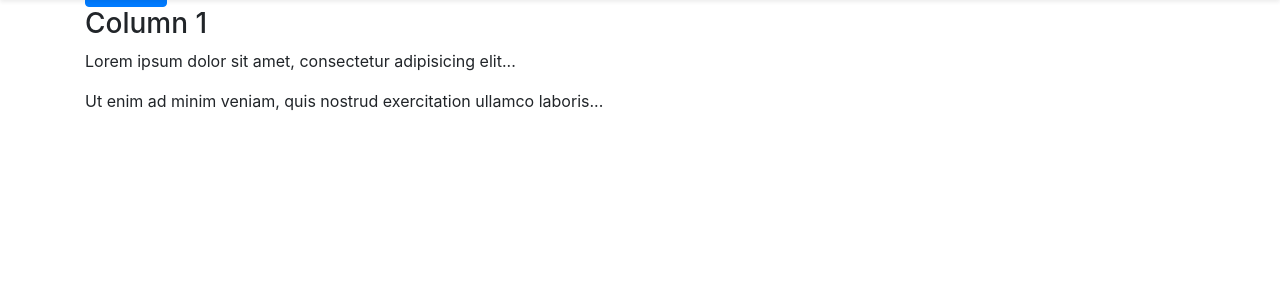
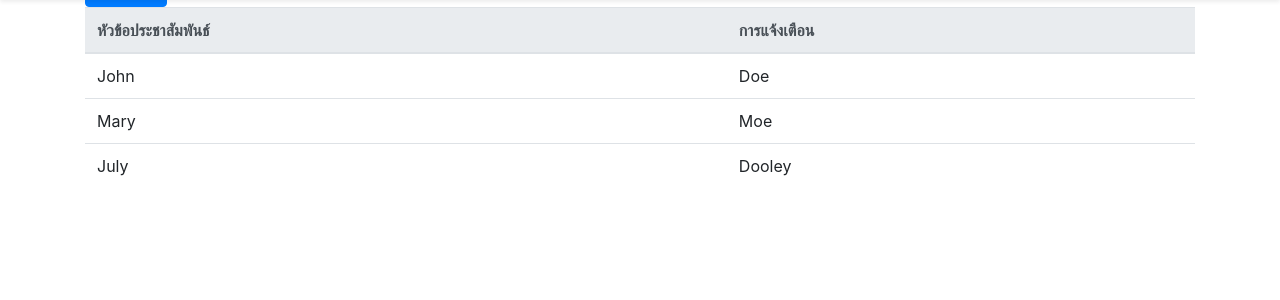
Before and after one commit to tueseed/go-ptr, a PHP site: page / in a window 1280 px wide. Shown: the part 101-401 px from the top of the page. Run offline with PHP 8.4, Linux system fonts and the light colour scheme; grey boxes are pictures that could not be loaded.

Commit message:
Update index.php

```diff
--- a/index.php
+++ b/index.php
@@ -30,11 +30,32 @@
 			<div class="container">
 				<div class="row">
 					<div class="col-lg-12">
-						<h3>Column 1</h3>
-						<p>Lorem ipsum dolor sit amet, consectetur adipisicing elit...</p>
-						<p>Ut enim ad minim veniam, quis nostrud exercitation ullamco laboris...</p>
+						<table class="table">
+							<thead class="thead-light">
+							  <tr>
+								<th>หัวข้อประชาสัมพันธ์</th>
+								<th>การแจ้งเตือน</th>
+							  </tr>
+							</thead>
+							<tbody>
+							  <tr>
+								<td>John</td>
+								<td>Doe</td>
+
+							  </tr>
+							  <tr>
+								<td>Mary</td>
+								<td>Moe</td>
+
+							  </tr>
+							  <tr>
+								<td>July</td>
+								<td>Dooley</td>
+
+							  </tr>
+							</tbody>
+					  </table>
 					</div>
-
 				</div>
 			</div>
 		</main>
```
